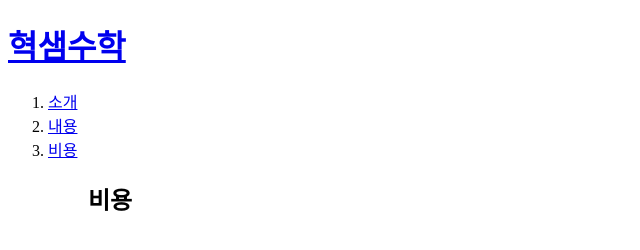
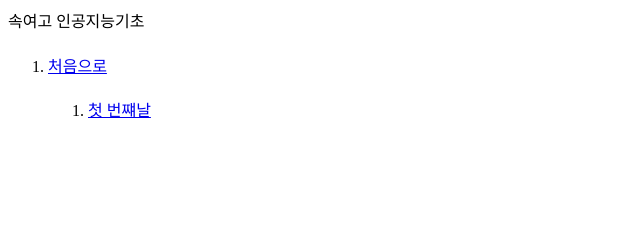
Before and after one commit to three0311/web1, a plain HTML site: page 3.html in a window 1280 px wide. Shown: the whole page, without its empty margins (0-640 px from the left). Drawn offline with Linux system fonts and the light colour scheme.

Commit message:
Update 3.html

```diff
--- a/3.html
+++ b/3.html
@@ -1,15 +1,17 @@
 <!doctype html>
 <html>
-<head>
-  <title>혁샘수학</title>
+<head>속여고 인공지능기초
+  <title>
+  </title>
 <meta charset="utf-8">
 </head>
 <body>
-  <h1><a href="index.html">혁샘수학</a></h1>
+  <h1><a href="index.html">
+  </a></h1>
 <ol>
-  <li><a href="1.html">소개</a></li>
-  <li><a href="2.html">내용</a></li>
-  <li><a href="3.html">비용</a></li>
+  <li><a href="1.html">처음으로</a></li>
 <ol>
-<h2>비용</h2>
+<h2></h2>
+<p><li><a href="4.html">첫 번쨰날</a></li>
+</p>
 </body>
```
